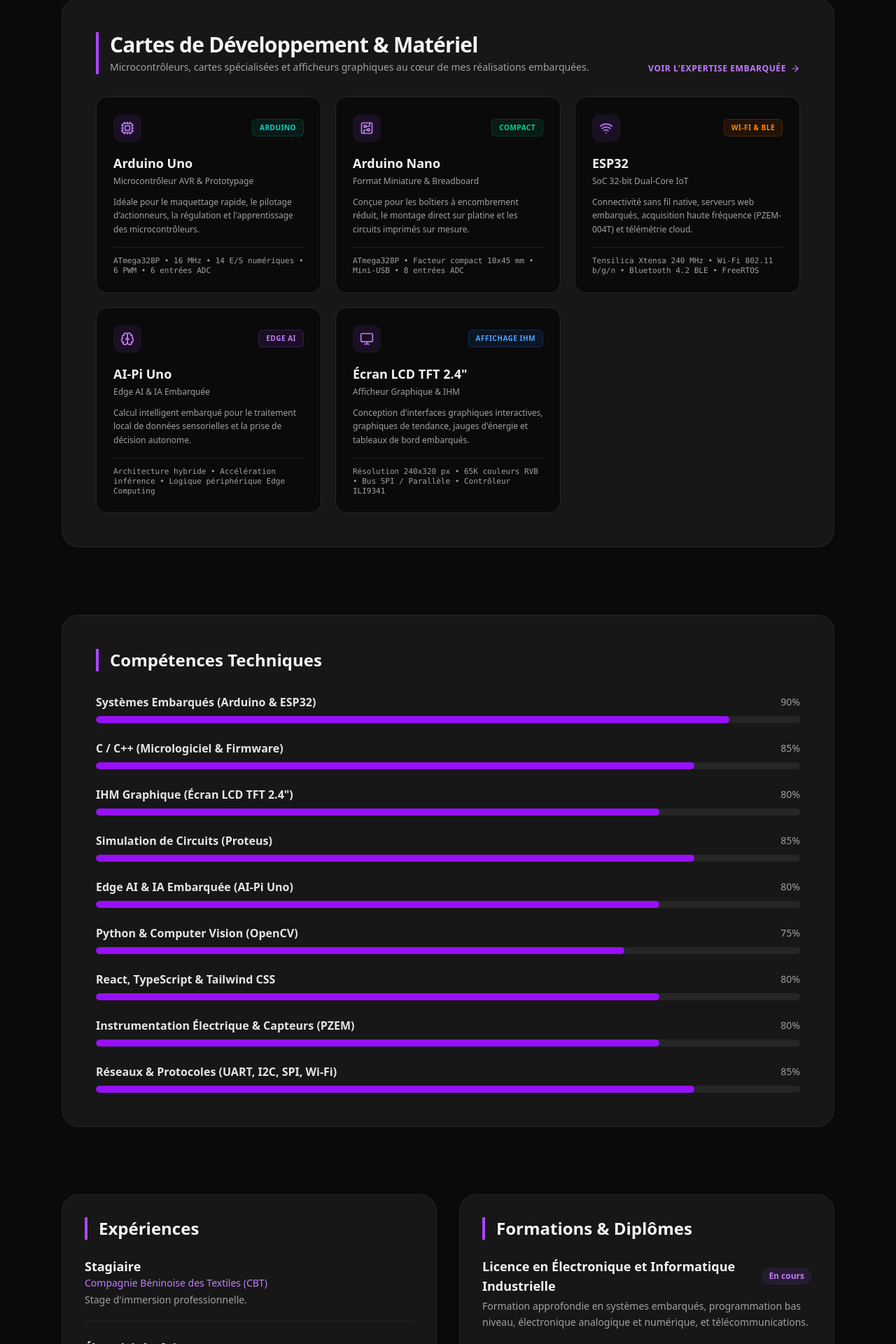
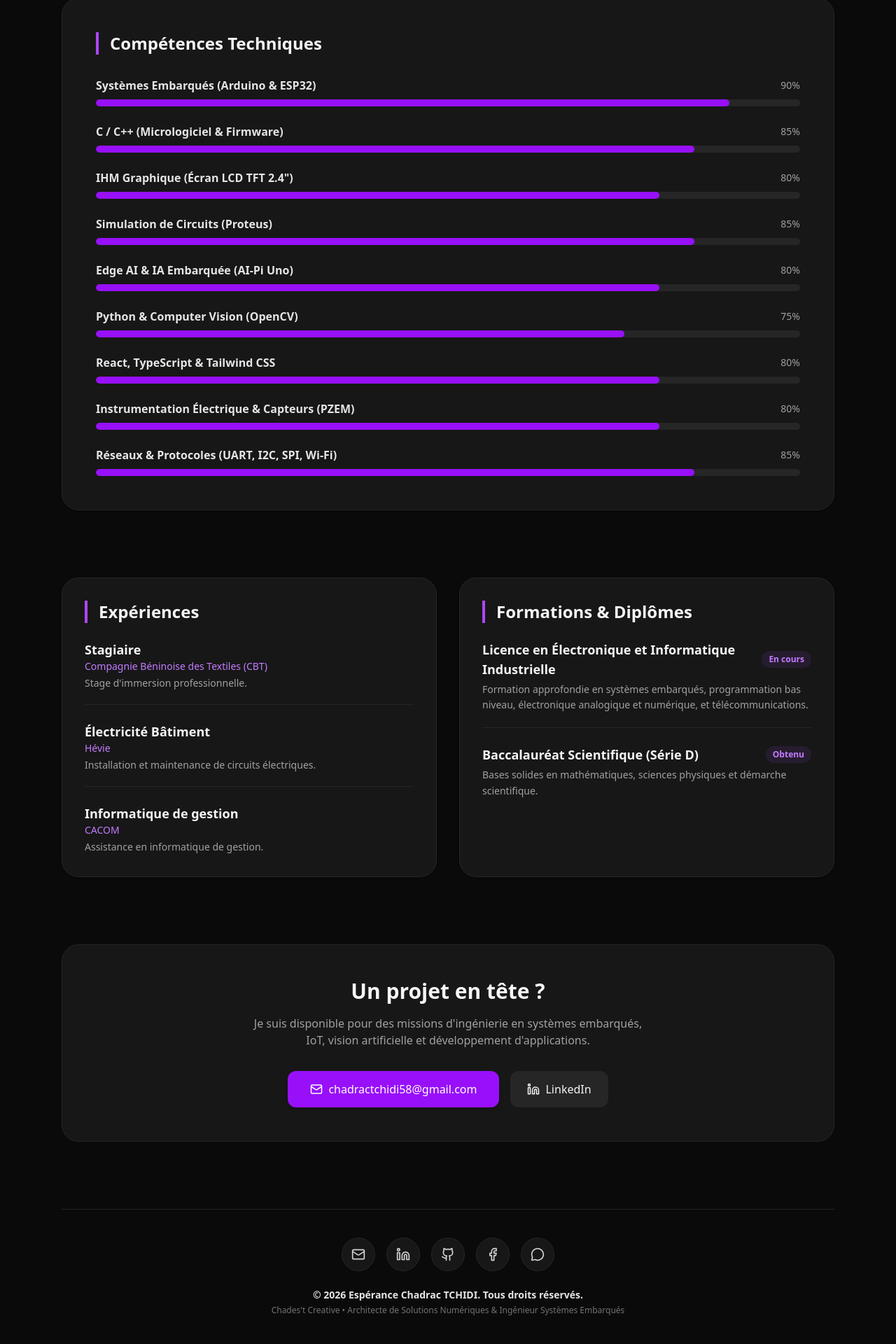
Before and after one commit to chadest/portfolio, a React (Vite) app: page / in a window 1280 px wide. Shown: the part 4391-6311 px from the top of the page at 70% size. Built offline with nearby package versions, Linux system fonts and the light colour scheme.

Commit message:
feat: add global footer component
Implement a consistent footer across project and expertise pages, featuring social media links and copyright information. Removed obsolete hardware content from the homepage.

```diff
--- /dev/null
+++ b/src/components/Footer.tsx
@@ -0,0 +1,74 @@
+import React from 'react';
+import { Mail, Linkedin, Github, Facebook, MessageCircle } from 'lucide-react';
+
+export const Footer: React.FC = () => {
+  // Année dynamique basée sur la date système
+  const currentYear = new Date().getFullYear();
+
+  const socialLinks = [
+    {
+      name: 'Email',
+      icon: Mail,
+      href: 'mailto:chadractchidi58@gmail.com',
+      ariaLabel: 'Envoyer un email à Espérance Chadrac TCHIDI',
+    },
+    {
+      name: 'LinkedIn',
+      icon: Linkedin,
+      href: 'https://www.linkedin.com/in/chadractchidi',
+      ariaLabel: 'Profil LinkedIn d\'Espérance Chadrac TCHIDI',
+    },
+    {
+      name: 'GitHub',
+      icon: Github,
+      href: 'https://github.com/chadest',
+      ariaLabel: 'Profil GitHub chadest',
+    },
+    {
+      name: 'Facebook',
+      icon: Facebook,
+      href: 'https://facebook.com/chadest',
+      ariaLabel: 'Profil Facebook',
+    },
+    {
+      name: 'WhatsApp / Message',
+      icon: MessageCircle,
+      href: 'https://wa.me/?text=Bonjour%20Esp%C3%A9rance',
+      ariaLabel: 'Envoyer un message WhatsApp',
+    },
+  ];
+
+  return (
+    <footer className="mt-16 pt-10 pb-10 border-t border-neutral-200 dark:border-neutral-800 flex flex-col items-center justify-center gap-6 text-center text-xs text-neutral-500 dark:text-neutral-400">
+      {/* Boutons d'icônes sociales circulaires */}
+      <div className="flex items-center justify-center gap-3 sm:gap-4">
+        {socialLinks.map((item, idx) => {
+          const IconComp = item.icon;
+          return (
+            <a
+              key={idx}
+              href={item.href}
+              target={item.href.startsWith('mailto:') ? undefined : '_blank'}
+              rel={item.href.startsWith('mailto:') ? undefined : 'noopener noreferrer'}
+              aria-label={item.ariaLabel}
+              title={item.name}
+              className="w-11 h-11 sm:w-12 sm:h-12 rounded-full bg-white dark:bg-neutral-900 border border-neutral-200 dark:border-neutral-800 flex items-center justify-center text-neutral-700 dark:text-neutral-300 hover:text-purple-600 dark:hover:text-purple-400 hover:border-purple-500 dark:hover:border-purple-500 hover:scale-110 hover:shadow-lg transition-all duration-300 cursor-pointer"
+            >
+              <IconComp size={20} />
+            </a>
+          );
+        })}
+      </div>
+
+      {/* Copyright dynamique */}
+      <div className="space-y-1">
+        <p className="font-semibold text-neutral-800 dark:text-neutral-200 text-sm">
+          &copy; {currentYear} Espérance Chadrac TCHIDI. Tous droits réservés.
+        </p>
+        <p className="text-xs text-neutral-500 dark:text-neutral-500">
+          Chades't Creative • Architecte de Solutions Numériques & Ingénieur Systèmes Embarqués
+        </p>
+      </div>
+    </footer>
+  );
+};
--- a/src/pages/ExpertiseDetailPage.tsx
+++ b/src/pages/ExpertiseDetailPage.tsx
@@ -2,6 +2,7 @@ import React, { useEffect } from 'react';
 import { useParams, Link, useNavigate } from 'react-router-dom';
 import { ArrowLeft, Cpu, Brain, Video, CheckCircle, ExternalLink, ArrowRight } from 'lucide-react';
 import { expertisesData } from '../data/expertises';
+import { Footer } from '../components/Footer';
 
 export const ExpertiseDetailPage: React.FC = () => {
   const { id } = useParams<{ id: string }>();
@@ -165,6 +166,8 @@ export const ExpertiseDetailPage: React.FC = () => {
               ))}
           </div>
         </section>
+
+        <Footer />
       </main>
     </div>
   );
--- a/src/pages/HomePage.tsx
+++ b/src/pages/HomePage.tsx
@@ -5,13 +5,14 @@ import {
   Mail, Linkedin, Github, Code, Cpu, Video, FileText, Download,
   ExternalLink, Send, ArrowRight, Facebook, MessageCircle, Moon, Sun,
   Brain, Youtube, GraduationCap, ChevronRight, Layers, Sparkles,
-  Lock, Smartphone, Globe, Monitor, Wifi, CircuitBoard
+  Lock, Smartphone, Globe
 } from 'lucide-react';
 
 import profileImage from '../assets/images/moi.png';
 import { projectsData } from '../data/projects';
 import { expertisesData } from '../data/expertises';
 import { ImageWithFallback } from '../components/ImageWithFallback';
+import { Footer } from '../components/Footer';
 
 const TypewriterText = ({ text, speed = 15 }: { text: string; speed?: number }) => {
   const [displayedText, setDisplayedText] = useState("");
@@ -77,55 +78,6 @@ export const HomePage: React.FC<HomePageProps> = ({ isDarkMode, setIsDarkMode })
     { role: "Stagiaire", company: "Compagnie Béninoise des Textiles (CBT)", desc: "Stage d'immersion professionnelle." },
     { role: "Électricité Bâtiment", company: "Hévie", desc: "Installation et maintenance de circuits électriques." },
     { role: "Informatique de gestion", company: "CACOM", desc: "Assistance en informatique de gestion." },
-  ];
-
-  // Cartes de développement & Matériel embarqué
-  const hardwareCards = [
-    {
-      name: "Arduino Uno",
-      category: "Microcontrôleur AVR & Prototypage",
-      specs: "ATmega328P • 16 MHz • 14 E/S numériques • 6 PWM • 6 entrées ADC",
-      badge: "Arduino",
-      colorTag: "text-teal-600 dark:text-teal-400 bg-teal-500/10 border-teal-500/20",
-      desc: "Idéale pour le maquettage rapide, le pilotage d'actionneurs, la régulation et l'apprentissage des microcontrôleurs.",
-      icon: Cpu,
-    },
-    {
-      name: "Arduino Nano",
-      category: "Format Miniature & Breadboard",
-      specs: "ATmega328P • Facteur compact 18x45 mm • Mini-USB • 8 entrées ADC",
-      badge: "Compact",
-      colorTag: "text-emerald-600 dark:text-emerald-400 bg-emerald-500/10 border-emerald-500/20",
-      desc: "Conçue pour les boîtiers à encombrement réduit, le montage direct sur platine et les circuits imprimés sur mesure.",
-      icon: CircuitBoard,
-    },
-    {
-      name: "ESP32",
-      category: "SoC 32-bit Dual-Core IoT",
-      specs: "Tensilica Xtensa 240 MHz • Wi-Fi 802.11 b/g/n • Bluetooth 4.2 BLE • FreeRTOS",
-      badge: "Wi-Fi & BLE",
-      colorTag: "text-orange-600 dark:text-orange-400 bg-orange-500/10 border-orange-500/20",
-      desc: "Connectivité sans fil native, serveurs web embarqués, acquisition haute fréquence (PZEM-004T) et télémétrie cloud.",
-      icon: Wifi,
-    },
-    {
-      name: "AI-Pi Uno",
-      category: "Edge AI & IA Embarquée",
-      specs: "Architecture hybride • Accélération inférence • Logique périphérique Edge Computing",
-      badge: "Edge AI",
-      colorTag: "text-purple-600 dark:text-purple-400 bg-purple-500/10 border-purple-500/20",
-      desc: "Calcul intelligent embarqué pour le traitement local de données sensorielles et la prise de décision autonome.",
-      icon: Brain,
-    },
-    {
-      name: "Écran LCD TFT 2.4\"",
-      category: "Afficheur Graphique & IHM",
-      specs: "Résolution 240x320 px • 65K couleurs RVB • Bus SPI / Parallèle • Contrôleur ILI9341",
-      badge: "Affichage IHM",
-      colorTag: "text-blue-600 dark:text-blue-400 bg-blue-500/10 border-blue-500/20",
-      desc: "Conception d'interfaces graphiques interactives, graphiques de tendance, jauges d'énergie et tableaux de bord embarqués.",
-      icon: Monitor,
-    },
   ];
 
   const techStack = [
@@ -377,64 +329,6 @@ export const HomePage: React.FC<HomePageProps> = ({ isDarkMode, setIsDarkMode })
           </div>
         </section>
 
-        {/* Cartes de Développement & Matériel Embarqué */}
-        <section className="bg-white dark:bg-neutral-900 border border-neutral-200 dark:border-neutral-800 rounded-3xl p-8 sm:p-12 shadow-sm">
-          <div className="flex flex-col md:flex-row md:items-end justify-between mb-8 gap-4">
-            <div className="border-l-4 border-purple-500 pl-4">
-              <h2 className="text-2xl sm:text-3xl font-bold tracking-tight">Cartes de Développement & Matériel</h2>
-              <p className="text-neutral-600 dark:text-neutral-400 text-sm mt-1">
-                Microcontrôleurs, cartes spécialisées et afficheurs graphiques au cœur de mes réalisations embarquées.
-              </p>
-            </div>
-            <Link
-              to="/expertise/systemes-embarques"
-              className="inline-flex items-center gap-1.5 text-xs font-semibold uppercase tracking-wider text-purple-600 dark:text-purple-400 hover:underline shrink-0"
-            >
-              <span>Voir l'expertise embarquée</span>
-              <ArrowRight size={14} />
-            </Link>
-          </div>
-
-          <div className="grid grid-cols-1 sm:grid-cols-2 lg:grid-cols-3 gap-5">
-            {hardwareCards.map((hw, idx) => {
-              const IconComp = hw.icon;
-              return (
-                <div
-                  key={idx}
-                  className="p-6 rounded-2xl bg-neutral-50 dark:bg-neutral-950 border border-neutral-200 dark:border-neutral-800 hover:border-purple-500/40 transition-all flex flex-col justify-between"
-                >
-                  <div>
-                    <div className="flex items-center justify-between mb-4">
-                      <div className="w-10 h-10 rounded-xl bg-purple-500/10 text-purple-600 dark:text-purple-400 flex items-center justify-center">
-                        <IconComp size={20} />
-                      </div>
-                      <span className={`text-[10px] font-bold uppercase tracking-wider px-2.5 py-1 rounded-md border ${hw.colorTag}`}>
-                        {hw.badge}
-                      </span>
-                    </div>
-
-                    <h3 className="text-lg font-bold text-neutral-900 dark:text-neutral-100 mb-1">
-                      {hw.name}
-                    </h3>
-                    <p className="text-xs font-medium text-neutral-500 dark:text-neutral-400 mb-3">
-                      {hw.category}
-                    </p>
-                    <p className="text-xs text-neutral-600 dark:text-neutral-400 leading-relaxed mb-4">
-                      {hw.desc}
-                    </p>
-                  </div>
-
-                  <div className="pt-3 border-t border-neutral-200/70 dark:border-neutral-800/80">
-                    <span className="text-[11px] font-mono text-neutral-500 dark:text-neutral-400 block leading-tight">
-                      {hw.specs}
-                    </span>
-                  </div>
-                </div>
-              );
-            })}
-          </div>
-        </section>
-
         {/* Compétences Techniques */}
         <section className="bg-white dark:bg-neutral-900 border border-neutral-200 dark:border-neutral-800 rounded-3xl p-8 sm:p-12 shadow-sm">
           <h2 className="text-2xl font-bold border-l-4 border-purple-500 pl-4 mb-8">Compétences Techniques</h2>
@@ -526,13 +420,7 @@ export const HomePage: React.FC<HomePageProps> = ({ isDarkMode, setIsDarkMode })
         </section>
 
         {/* Footer */}
-        <footer className="pt-8 border-t border-neutral-200 dark:border-neutral-800 flex flex-col sm:flex-row items-center justify-between gap-4 text-xs text-neutral-500 dark:text-neutral-400">
-          <p>&copy; {new Date().getFullYear()} Espérance Chadrac TCHIDI. Tous droits réservés.</p>
-          <div className="flex items-center gap-4">
-            <a href="mailto:chadractchidi58@gmail.com" className="hover:text-purple-500 transition-colors">Email</a>
-            <a href="https://www.linkedin.com/in/chadractchidi" target="_blank" rel="noopener noreferrer" className="hover:text-purple-500 transition-colors">LinkedIn</a>
-          </div>
-        </footer>
+        <Footer />
       </div>
     </div>
   );
--- a/src/pages/ProjectDetailPage.tsx
+++ b/src/pages/ProjectDetailPage.tsx
@@ -8,6 +8,7 @@ import {
 import { projectsData } from '../data/projects';
 import { GalleryImage } from '../types';
 import { ImageWithFallback } from '../components/ImageWithFallback';
+import { Footer } from '../components/Footer';
 
 export const ProjectDetailPage: React.FC = () => {
   const { id } = useParams<{ id: string }>();
@@ -294,6 +295,8 @@ export const ProjectDetailPage: React.FC = () => {
               ))}
           </div>
         </section>
+
+        <Footer />
       </main>
 
       {/* Lightbox / Fullscreen Viewer */}
--- a/src/pages/ProjectsListPage.tsx
+++ b/src/pages/ProjectsListPage.tsx
@@ -5,6 +5,7 @@ import {
 } from 'lucide-react';
 import { projectsData } from '../data/projects';
 import { ImageWithFallback } from '../components/ImageWithFallback';
+import { Footer } from '../components/Footer';
 
 export const ProjectsListPage: React.FC = () => {
   const navigate = useNavigate();
@@ -152,6 +153,8 @@ export const ProjectsListPage: React.FC = () => {
             </Link>
           ))}
         </div>
+
+        <Footer />
       </main>
     </div>
   );
```
Also changed, not shown: public/assets/aistudio/Capture_d__cran_2026-11-11_204103_f262ebc5.png (added).
